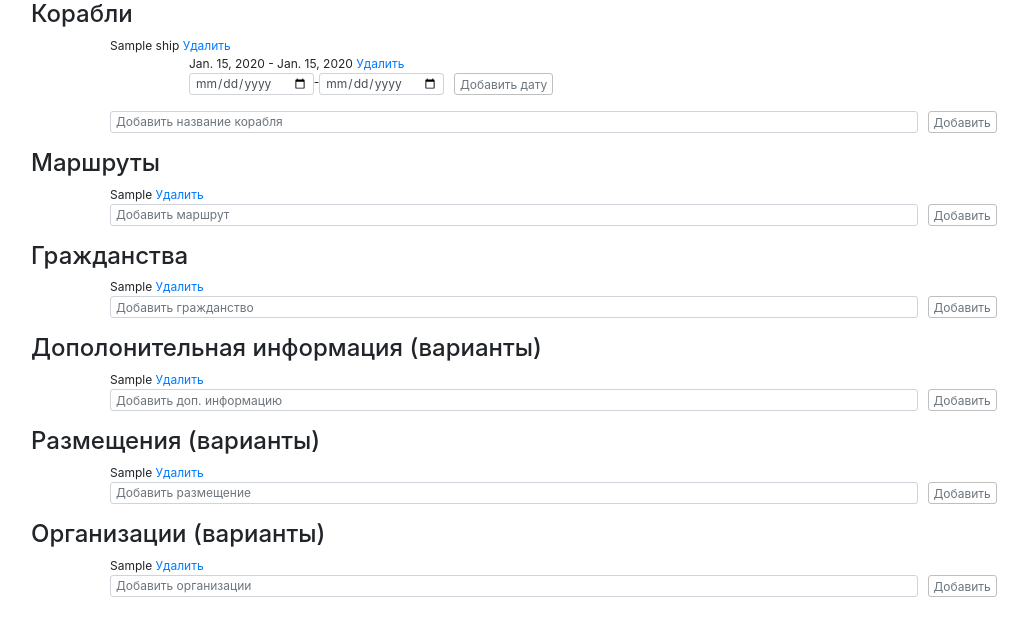
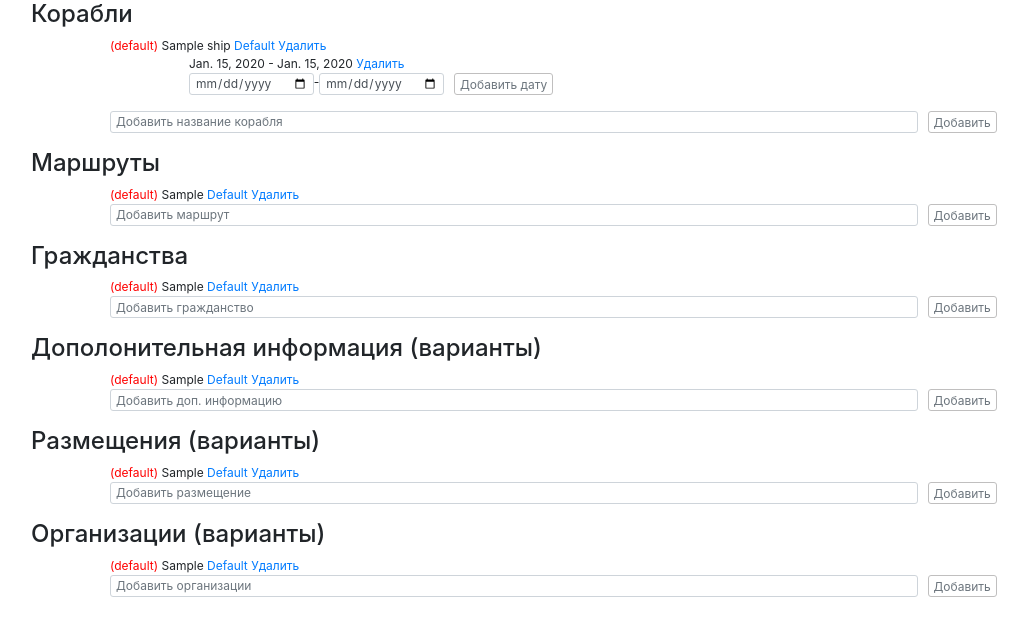
Before and after one commit to Nekr137/visa_app, a Django app: page /lists in a window 1280 px wide. Shown: the part 56-692 px from the top of the page, without its empty margins (54-1082 px from the left). Run offline with Django 3.2, Linux system fonts and the light colour scheme; tables that the repository leaves empty hold one stand-in row (values such as "Sample post"); parts of the project's set-up code (start-up, migrations or seed data) failed here and were passed over; some libraries are stand-ins or nearby versions.

Commit message:
Добавил default в lists

```diff
--- a/app/models.py
+++ b/app/models.py
@@ -17,37 +17,44 @@ def SplitRout(r):
 
 
 def SplitOrganization(o):
+    """Разбивает поле организации так, чтобы текст равномерно разместился в двух ячейках"""
     return o[:50],o[50:]
 
 
 class AdditionalInfo(models.Model):
     info = models.TextField()
+    default = models.BooleanField(default=False)
     def __str__(self):
         return self.info
 
 class Placements(models.Model):
     placement = models.TextField()
+    default = models.BooleanField(default=False)
     def __str__(self):
         return self.placement
 
 class Organizations(models.Model):
     organization = models.TextField()
+    default = models.BooleanField(default=False)
     def __str__(self):
         return self.organization
 
 class Nationality(models.Model):
     nationality = models.CharField(max_length=100)
+    default = models.BooleanField(default=False)
     def __str__(self):
         return self.nationality
 
 
 class Routs(models.Model):
     rout = models.TextField()
+    default = models.BooleanField(default=False)
     def __str__(self):
         return self.rout
 
 class Ships(models.Model):
     name = models.CharField(max_length=30)
+    default = models.BooleanField(default=False)
     def __str__(self):
         return self.name
 
@@ -56,6 +63,7 @@ class Dates(models.Model):
     ship = models.ForeignKey(Ships, on_delete=models.CASCADE)
     entry = models.DateField()
     departure = models.DateField()
+    default = models.BooleanField(default=False)
     def __str__(self):
         return str(self.entry) + '/' + str(self.departure)
 
--- a/app/views.py
+++ b/app/views.py
@@ -63,6 +63,49 @@ def edit_form1(request,id):
         })
 
 
+
+def default(request,type,id):
+    if request.method == "GET":
+        if type == 'ship':
+            for i in Ships.objects.filter(default=True):
+                i.default = False
+                i.save()
+            item = Ships.objects.get(id=id)
+        elif type == 'date':
+            for i in Dates.objects.filter(default=True):
+                i.default = False
+                i.save()
+            item = Dates.objects.get(id=id)
+        elif type == 'rout':
+            for i in Routs.objects.filter(default=True):
+                i.default = False
+                i.save()
+            item = Routs.objects.get(id=id)
+        elif type == 'nationality':
+            for i in Nationality.objects.filter(default=True):
+                i.default = False
+                i.save()
+            item = Nationality.objects.get(id=id)
+        elif type == 'info':
+            for i in AdditionalInfo.objects.filter(default=True):
+                i.default = False
+                i.save()
+            item = AdditionalInfo.objects.get(id=id)
+        elif type == 'placement':
+            for i in Placements.objects.filter(default=True):
+                i.default = False
+                i.save()
+            item = Placements.objects.get(id=id)
+        elif type == 'organization':
+            for i in Organizations.objects.filter(default=True):
+                i.default = False
+                i.save()
+            item = Organizations.objects.get(id=id)
+        else:
+            return HttpResponse('error')
+        item.default = True
+        item.save()
+    return HttpResponseRedirect('/lists')
 
 def del_item(request,type,id):
     if request.method == "GET":
--- a/templates/app/date_choice.html
+++ b/templates/app/date_choice.html
@@ -1,4 +1,3 @@
-
 
 
 {{dates_choice.date_choice.label_tag}}{{dates_choice.date_choice}}
--- a/templates/app/form1.html
+++ b/templates/app/form1.html
@@ -6,7 +6,7 @@
 <form method="post">
 {% csrf_token %}
 
-<div class="form-row" style="margin-bottom: 2rem; margin-top: 2rem">
+<div class="form-row" style="margin-top: 2rem">
     {% for field in form %}
         {% if forloop.counter <= 10 %}
             <div class="form-group col-md-2">
@@ -21,7 +21,7 @@
 </div>
 
 
-<div class="form-row" style="margin-bottom: 2rem; margin-top: 2rem">
+<div class="form-row" style="margin-bottom:2rem;">
     <div class="form-group col-md-2">
         {{ form.ships_choise.label_tag}}{{form.ships_choise}}
     </div>
--- a/templates/app/lists.html
+++ b/templates/app/lists.html
@@ -6,12 +6,19 @@
     <h4>Корабли</h4>
     <div class="container" style="margin-left: 4rem;">
         {% for i in ships %}
-            {{i}} <a href="/del_item/ship/{{i.id}}">Удалить</a>
+            {% if i.default == True %}
+                <span style="color: red"> (default)</span>
+            {% endif %}
+            {{i}}
+            <a href="/default/ship/{{i.id}}">Default</a>
+            <a href="/del_item/ship/{{i.id}}">Удалить</a>
+
             <div class="container" style="margin-left: 4rem">
                 {% for k in dates %}
                     {% if i.id == k.ship_id %}
                         <div class="">
-                            {{k.entry}} - {{k.departure}} <a href="/del_item/date/{{k.id}}">Удалить</a>
+                            {{k.entry}} - {{k.departure}}
+                            <a href="/del_item/date/{{k.id}}">Удалить</a>
                         </div>
                     {% endif %}
                 {% endfor %}
@@ -46,7 +53,13 @@
     <div class="container" style="margin-left: 4rem">
         {% for i in routs %}
             <div>
-                {{i}} <a href="/del_item/rout/{{i.id}}">Удалить</a>
+                {% if i.default == True %}
+                    <span style="color: red"> (default)</span>
+                {% endif %}
+                {{i}}
+
+                <a href="/default/rout/{{i.id}}">Default</a>
+                <a href="/del_item/rout/{{i.id}}">Удалить</a>
             </div>
         {% endfor %}
         <form method="get" id="add_rout" action="add_item/rout">
@@ -68,7 +81,13 @@
     <div class="container" style="margin-left: 4rem">
         {% for i in nationality %}
             <div>
-                {{i.nationality}}   <a href="/del_item/nationality/{{i.id}}">Удалить</a>
+                {% if i.default == True %}
+                    <span style="color: red"> (default)</span>
+                {% endif %}
+
+                {{i.nationality}}
+                <a href="/default/nationality/{{i.id}}">Default</a>
+                <a href="/del_item/nationality/{{i.id}}">Удалить</a>
             </div>
         {% endfor %}
         <form method="get" id="add_nationality" action="add_item/nationality">
@@ -90,7 +109,12 @@
     <div class="container" style="margin-left: 4rem">
         {% for i in infos %}
             <div>
-                {{i.info}} <a href="/del_item/info/{{i.id}}">Удалить</a>
+                {% if i.default == True %}
+                    <span style="color: red"> (default)</span>
+                {% endif %}
+                {{i.info}}
+                <a href="/default/info/{{i.id}}">Default</a>
+                <a href="/del_item/info/{{i.id}}">Удалить</a>
             </div>
         {% endfor %}
         <form method="get" action="add_item/info" id="add_info">
@@ -111,7 +135,12 @@
     <div class="container" style="margin-left: 4rem">
         {% for i in placements %}
             <div>
-                {{i.placement}} <a href="/del_item/placement/{{i.id}}">Удалить</a>
+                {% if i.default == True %}
+                    <span style="color: red"> (default)</span>
+                {% endif %}
+                {{i.placement}}
+                <a href="/default/placement/{{i.id}}">Default</a>
+                <a href="/del_item/placement/{{i.id}}">Удалить</a>
             </div>
         {% endfor %}
         <form method="get" action="add_item/placement" id="add_placement">
@@ -133,7 +162,12 @@
     <div class="container" style="margin-left: 4rem">
         {% for i in organizations %}
             <div>
-                {{i.organization}} <a href="/del_item/organization/{{i.id}}">Удалить</a>
+                {% if i.default == True %}
+                    <span style="color: red"> (default)</span>
+                {% endif %}
+                {{i.organization}}
+                <a href="/default/organization/{{i.id}}">Default</a>
+                <a href="/del_item/organization/{{i.id}}">Удалить</a>
             </div>
         {% endfor %}
         <form method="get" action="add_item/organization" id="add_organization">
@@ -141,7 +175,6 @@
             <div class="form-row">
                 <div class="form-group col-md-9">
                     {{ organizations_mf.organization }}
-
                 </div>
                 <div class="form-group col-md-1">
                     <button form="add_organization" type="submit" class=" input-xs btn btn-outline-secondary btn-sm">Добавить</button>
--- a/visa_app/urls.py
+++ b/visa_app/urls.py
@@ -19,5 +19,6 @@ urlpatterns = [
     re_path(r'^add_member', views.add_member),
     re_path(r'^add_item/(?P<type>\w+)/',views.add_item),
     re_path(r'^del_item/(?P<type>\w+)/(?P<id>\d+)/',views.del_item),
+    re_path(r'^default/(?P<type>\w+)/(?P<id>\d+)/',views.default),
     path(r'', views.index),
 ]
```
Also changed, not shown: templates/app/choose_sheeps.html (deleted, +0 -20 lines), app/migrations/0004_auto_20190215_1008.py (added).
